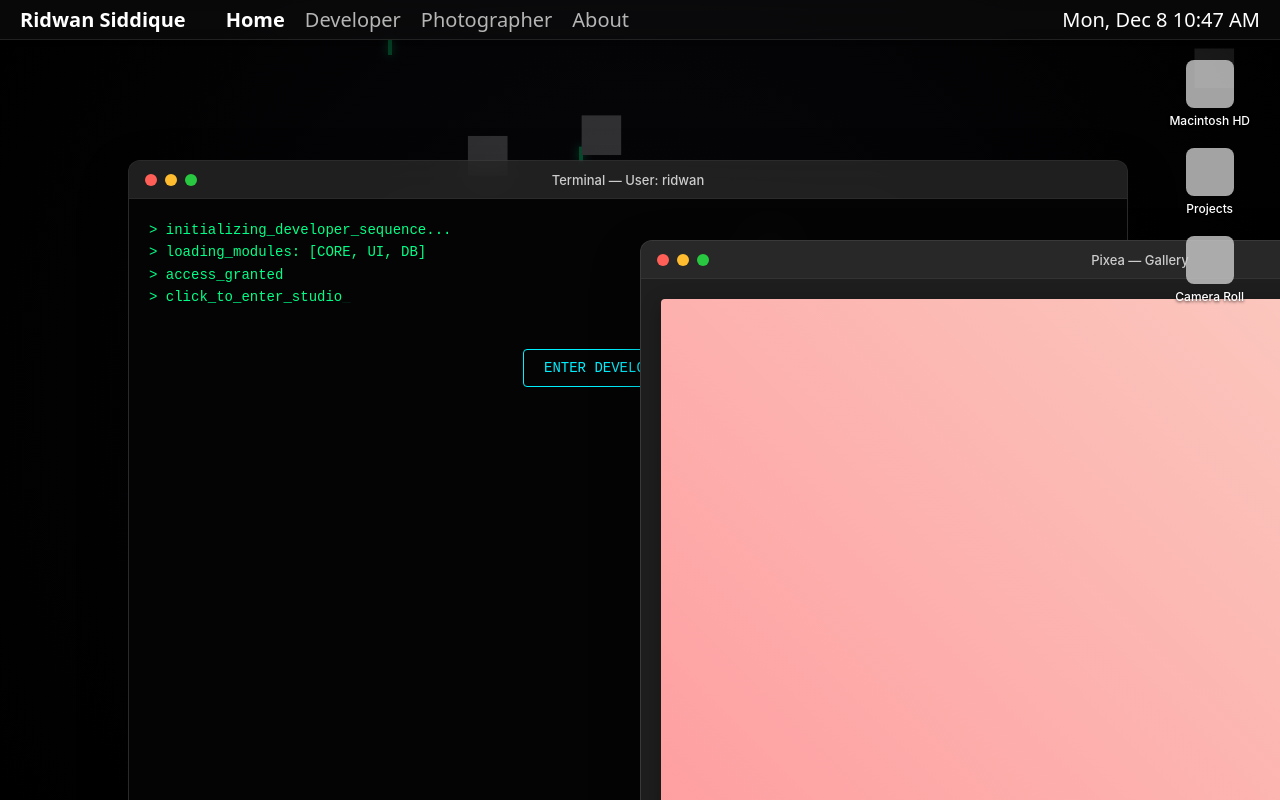
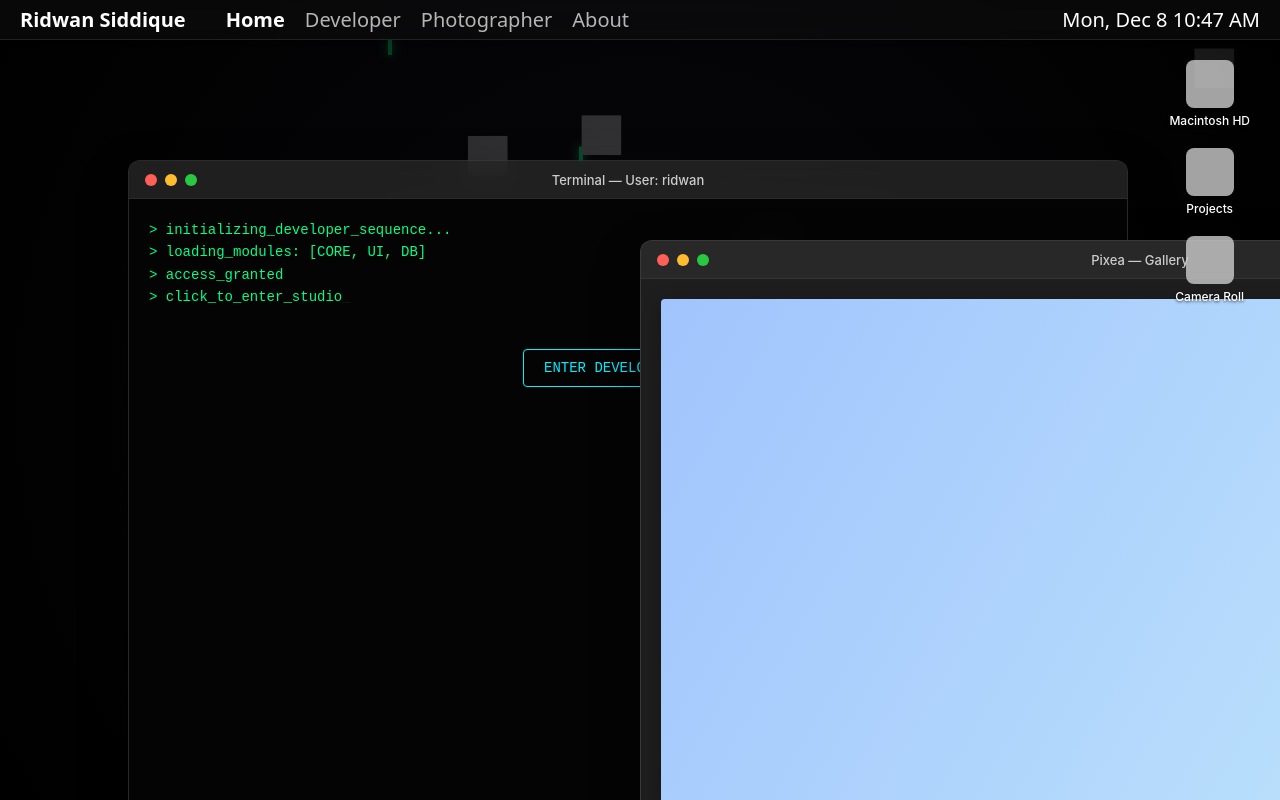
Before and after one commit to RidwanSiddique/dual-portfolio, a Next.js app: page / in a window 1280 px wide. Built offline with nearby package versions, Linux system fonts and the light colour scheme.

Commit message:
feat: Implement automatic image cycling in PhotoLandingWindow with hover interaction and add hover props to MacWindow.

```diff
--- a/src/components/desktop/MacWindow.tsx
+++ b/src/components/desktop/MacWindow.tsx
@@ -14,9 +14,11 @@ interface MacWindowProps {
     className?: string
     style?: React.CSSProperties
     onClick?: () => void
+    onMouseEnter?: () => void
+    onMouseLeave?: () => void
 }
 
-export function MacWindow({ title, children, onClose, width = 600, height = 400, x = 0, y = 0, className, style, onClick }: MacWindowProps) {
+export function MacWindow({ title, children, onClose, width = 600, height = 400, x = 0, y = 0, className, style, onClick, onMouseEnter, onMouseLeave }: MacWindowProps) {
     return (
         <motion.div
             className={className}
@@ -43,6 +45,8 @@ export function MacWindow({ title, children, onClose, width = 600, height = 400,
                 ...style
             }}
             onClick={onClick}
+            onMouseEnter={onMouseEnter}
+            onMouseLeave={onMouseLeave}
         >
             {/* Title Bar */}
             <div style={{
--- a/src/components/desktop/PhotoLandingWindow.tsx
+++ b/src/components/desktop/PhotoLandingWindow.tsx
@@ -3,11 +3,12 @@
 import { useRouter } from 'next/navigation'
 import { MacWindow } from './MacWindow'
 import { motion, AnimatePresence } from 'framer-motion'
-import { useState } from 'react'
+import { useState, useEffect } from 'react'
 
 export function PhotoLandingWindow() {
     const router = useRouter()
     const [currentIndex, setCurrentIndex] = useState(0)
+    const [isHovered, setIsHovered] = useState(false)
 
     // Mock images (gradients)
     const images = [
@@ -18,6 +19,20 @@ export function PhotoLandingWindow() {
         'linear-gradient(to top, #30cfd0 0%, #330867 100%)',
         'linear-gradient(to top, #a18cd1 0%, #fbc2eb 100%)',
     ]
+
+    useEffect(() => {
+        let interval: NodeJS.Timeout
+
+        if (!isHovered) {
+            interval = setInterval(() => {
+                setCurrentIndex((prev) => (prev + 1) % images.length)
+            }, 3000) // Change image every 3 seconds
+        } else {
+            setCurrentIndex(0) // Reset to first image on hover
+        }
+
+        return () => clearInterval(interval)
+    }, [isHovered, images.length])
 
     const nextImage = (e?: React.MouseEvent) => {
         e?.stopPropagation()
@@ -38,6 +53,8 @@ export function PhotoLandingWindow() {
             y="30%"
             // Removed global onClick navigation
             style={{ cursor: 'default', background: '#222', overflow: 'hidden' }}
+            onMouseEnter={() => setIsHovered(true)}
+            onMouseLeave={() => setIsHovered(false)}
         >
             <div
                 className="photo-window-container"
```
